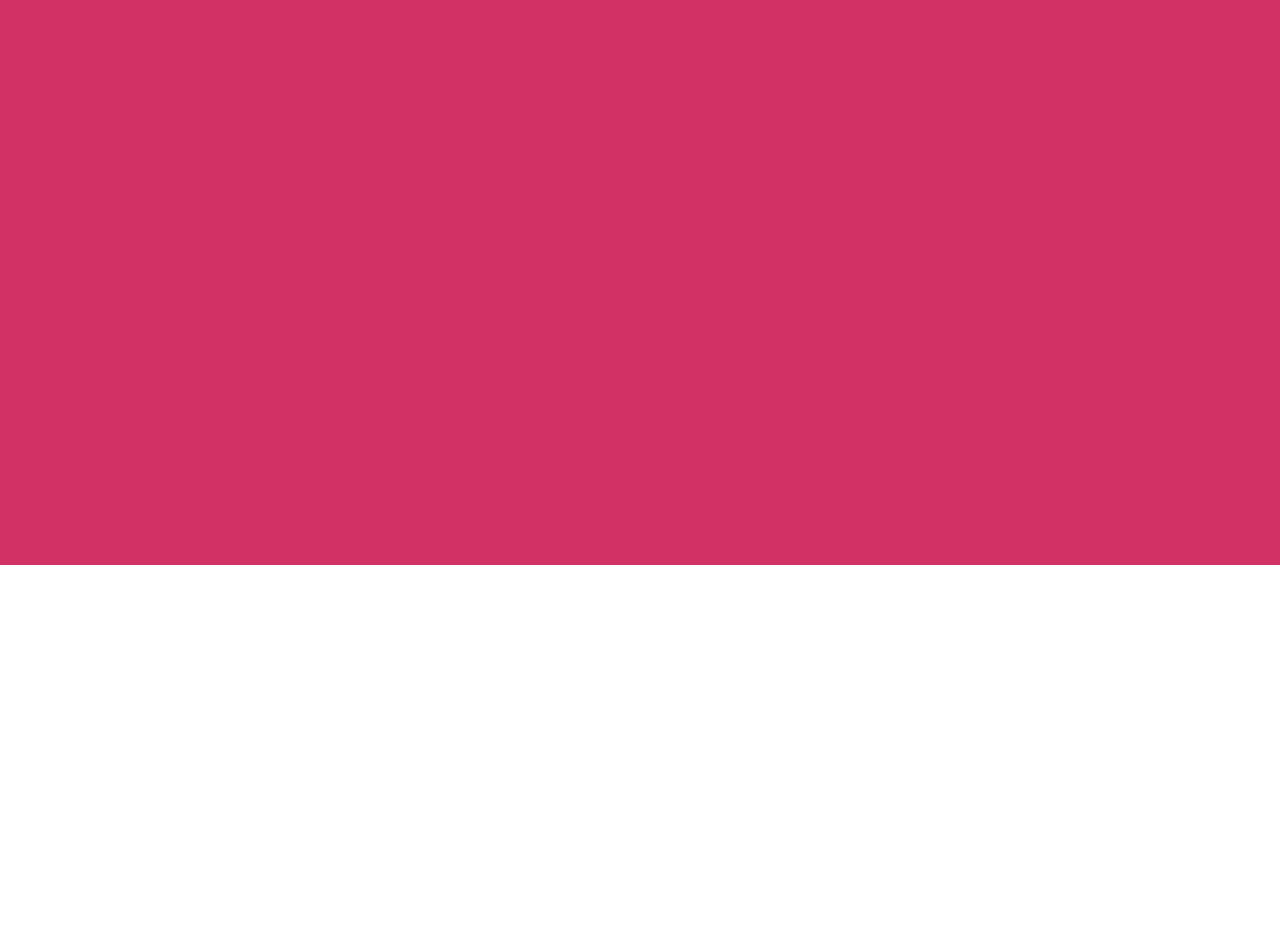
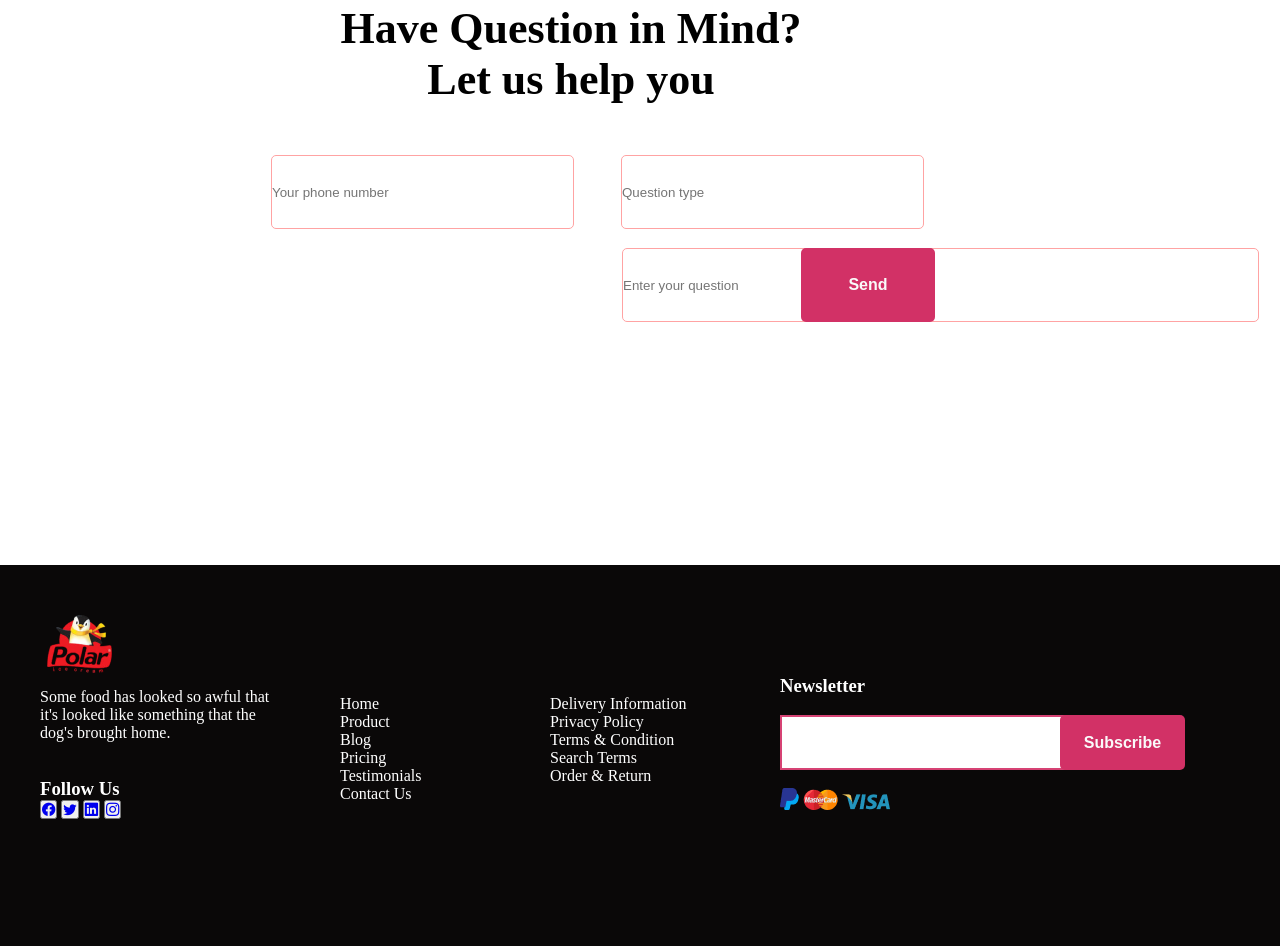
Before and after one commit to codersking2009/imtixon, a plain HTML site: page index.html in a window 1280 px wide. Shown: the part 5564-6510 px from the top of the page. Before the commit the page ends 6129 px from the top, so only its background shows below. Drawn offline with nearby package versions, Linux system fonts and the light colour scheme.

Commit message:
tugallangan

```diff
--- a/assets/css/main.css
+++ b/assets/css/main.css
@@ -8,6 +8,7 @@ body {
     display: flex;
     justify-content: center;
     align-items: center;
+    background-color: aliceblue;
 }
 
 .header_content {
@@ -190,19 +191,22 @@ background-color: aquamarine;
     padding: 20px;
 
 }
-.uch{
+
+.uch {
     width: 1600px;
     height: 600px;
     padding: 100px;
     display: flex;
     gap: 40px;
 }
-.ok1{
+
+.ok1 {
     width: 700px;
     height: 700px;
     padding: 100px;
 }
-.polo{
+
+.polo {
     font-family: Hind Madurai;
     font-size: 44px;
     font-weight: 600;
@@ -211,7 +215,8 @@ letter-spacing: 0em;
     text-align: left;
 
 }
-.po{
+
+.po {
     font-family: Roboto;
     font-size: 16px;
     font-weight: 400;
@@ -221,25 +226,28 @@ text-align: left;
     margin-bottom: 80px;
     margin-top: 20px;
 }
-.ul{
+
+.ul {
     width: 655px;
     height: 656.8px;
     position: absolute;
     margin-left: -100px;
     margin-top: -170px;
 }
-.row{
+
+.row {
     width: 1600px;
     height: 2700px;
     background-color: aliceblue;
 }
-.class{
+
+.class {
     width: 1600px;
     height: 200px;
     margin-left: 500px;
 }
 
-.ull{
+.ull {
     display: flex;
     list-style-type: none;
     gap: 200px;
@@ -249,13 +257,15 @@ margin-top: -170px;
     align-items: center;
 
 }
-.ter{
+
+.ter {
     margin-left: 180px;
     font-size: 40px;
     position: absolute;
     margin-top: 100px;
 }
-.a{
+
+.a {
     margin-top: 200px;
     margin-left: -450px;
     font-size: 24px;
@@ -264,39 +274,46 @@ margin-top: -170px;
     color: black;
 
 }
-.a:hover{
+
+.a:hover {
     color: #D23166;
     text-decoration: underline;
 }
-.h22{
-    text-decoration: line-through   ;
+
+.h22 {
+    text-decoration: line-through;
     position: absolute;
     margin-top: -32px;
     margin-left: 100px;
     color: darkgray;
 }
-.h111{
+
+.h111 {
     margin-top: -50px;
 }
-.rew{
+
+.rew {
     width: 1600px;
     height: 700px;
     display: flex;
 
 }
-.chap{
+
+.chap {
 
     margin-top: 30px;
     margin-left: 220px;
 }
-.ung{
+
+.ung {
     width: 1000px;
     height: 682px;
     padding: 100px 0;
 
     margin-left: 200px;
 }
-.web{
+
+.web {
     font-family: Roboto;
     font-size: 44px;
     font-weight: 500;
@@ -305,7 +322,8 @@ letter-spacing: 0em;
     text-align: left;
 
 }
-.web1{
+
+.web1 {
     font-family: Roboto;
     font-size: 18px;
     font-weight: 400;
@@ -315,14 +333,16 @@ text-align: left;
     margin-top: 20px;
 
 }
-.tr{
+
+.tr {
     width: 300px;
     height: 200px;
 
     padding: 40px 0;
 
 }
-.ppp{
+
+.ppp {
     font-family: Roboto;
     font-size: 22px;
     font-weight: 400;
@@ -333,7 +353,8 @@ position: absolute;
     margin-top: -30px;
     margin-left: 40px;
 }
-.i{
+
+.i {
     width: 30px;
     height: 30px;
     top: 4496px;
@@ -342,26 +363,31 @@ border-radius: 3px;
     text-align: left;
     margin-top: 10px;
 }
-.link{
+
+.link {
     text-decoration: none;
     color: white;
     font-size: 17px;
 
 }
-.bi-apple{
+
+.bi-apple {
     font-size: 22px;
     color: white;
 }
-.cl{
+
+.cl {
     display: flex;
     text-decoration: none;
     gap: 10px;
 }
-.bi-google-play{
+
+.bi-google-play {
     font-size: 22px;
     color: white;
 }
-.btn_google{
+
+.btn_google {
     width: 150px;
     height: 40px;
     background-color: black;
@@ -372,15 +398,148 @@ border: white solid 2px;
     border-radius: 4px;
 
 }
-.links{
+
+.links {
     display: flex;
 
 }
-.inputs{
+
+.inputs {
     width: 1600px;
     height: 682px;
+    background: #FFFFFF;
+    margin-top: 40px;
+    padding-top: 120px;
+    padding-left: 470px;
+
+}
+
+.uk {
+    width: 522px;
+    height: 200px;
+    text-align: center;
+    font-size: 22px;
+
+}
+
+.in1 {
+    width: 303px;
+    height: 74px;
+    border-radius: 5px;
+    border: 1px solid #FFA3A3;
+    position: absolute;
+    margin-left: -300px;
+    margin-top: 50px;
+}
+
+.in2 {
+    width: 303px;
+    height: 74px;
+    border-radius: 5px;
+    border: 1px;
+    border: 1px solid #FFA3A3;
+    position: absolute;
+    margin-left: 50px;
+    margin-top: 50px;
+
+
+}
+
+.in3 {
+    width: 637px;
+    height: 74px;
+    top: 5212px;
+    left: 482px;
+    border-radius: 5px;
+    border: 1px;
+    border: 1px solid #FFA3A3;
+    position: absolute;
+    margin-top: 600px;
+    margin-left: 140px;
+    z-index: 1;
+
+}
+
+.btn_uk {
+    width: 134px;
+    height: 74px;
+    border-radius: 5px;
+    margin-top: 116.5px;
+    position: absolute;
+    z-index: 4;
+    margin-left: 230px;
+    background-color: #D23166;
+    border: 3px solid transparent;
+    transition: .5s;
+    font-size: 16px;
+    font-weight: 700;
+    line-height: 22px;
+    letter-spacing: 0em;
+    color: #FAFAFA;
+    cursor: pointer;
+}
+
+.btn_uk:hover {
+    background-color: white;
+    border: #D23166 3px solid;
+    color: #D23166;
+}
+.oxiri{
+    width: 1600px;
+height: 381px;
+background: #0A0808;
+padding-left: 200px;
+gap: 50px;
 display: flex;
-    /* background: #FFFFFF; */
+}
+.end{
+    width: 250px;
+    height: 380px;
+    color: white;
+    padding-top: 40px;
+}
+.end1{
+    width: 160px;
+    height: 380px;
+    color: white;
+    padding-top: 130px;
+}
+.end2{
+    width: 180px;
+    height: 380px;
+    color: white;
+    padding-top: 130px;
+}
+.end3{
+    width: 352px;
+    height: 380px;
+    color: white;
+    padding-top: 110px;
+}
+.tugash{
+    width: 388px;
+    height: 55px;
+    border: 2px solid #D64374
+}
+.tugash1{
+    width: 125px;
+height: 55px;
+border-radius: 5px;
+position: absolute;
 background-color: #D23166;
-margin-top: 40px;
+border: 3px solid transparent;
+transition: .5s;
+font-size: 16px;
+font-weight: 700;
+line-height: 22px;
+letter-spacing: 0em;
+color: #FAFAFA;
+cursor: pointer;
+margin-left: 280px;
+margin-top: -55px;
 }
+.tugash1:hover {
+    background-color: white;
+    border: #D23166 3px solid;
+    color: #D23166;
+}
--- a/index.html
+++ b/index.html
@@ -137,15 +137,12 @@
 
             </div>
             <div class="uch">
-                <div class="ok1">
-                    <h1 class="polo">Brown Sugar <br> Oatmea</h1>
+                <div class="ok1"><img src="./assets/images/Ellipse 21.png" alt=""><h1 class="polo">Adele A. McNeill</h1>
+
+                    <p>AMIRICAN</p>
                     <p class="po">
-                        Together with McDonald’s, Burger King has grown to become <br> synonymous with burgers in the
-                        US.Together with McDonald’s, <br> Burger King has grown to become synonymous.</p>
-                    <h1 class="h111">$19.55</h1>
-                    <h2 class="h22">$22.55</h2>
+                        Thanks a lot for the prompt service. Really <br> appreciate. Excellence taste in Every Bite.Add <br> a joy of best Taste. Foodie Moments.</p>
 
-                    <button class="header_btn">See Details</button>
 
                 </div>
                 <div class="ok1">
@@ -186,7 +183,60 @@
             </div>
         </div>
         <div class="inputs">
+            <div class="uk">
+                <h1>Have Question in Mind? <br> Let us help you</h1>
+                <input type="text" placeholder="Your phone number" class="in1">
+                <input type="text" placeholder="Question type" class="in2">
+                <input type="text" placeholder="Enter your question" class="in3"><br>
+                <button class="btn_uk">Send</button>
+            </div><br>
 
+        </div>
+        <div class="oxiri">
+            <div class="end">
+                <img src="./assets/images/logo.png" alt="logo" class="header_logo">
+                <p>Some food has looked so awful that it's looked like something that the dog's brought home.</p>
+                <br><br>
+                <h3>Follow Us</h3>
+                <div class="icons">
+                    <button>
+                        <a href="https://facebook.com"><i class="bi bi-facebook"></i></a>
+                    </button>
+                    <button>
+                        <a href="https://twitter.com"><i class="bi bi-twitter"></i></a>
+                    </button>
+                    <button>
+                        <a href="https://linkedin.com"><i class="bi bi-linkedin"></i></a>
+                    </button>
+                    <button>
+                        <a href="https://instagram.com"><i class="bi bi-instagram"></i></a>
+                    </button>
+                </div>
+            </div>
+            <div class="end1">
+                <p>Home</p>
+                <p>Product</p>
+                <p>Blog</p>
+                <p>Pricing</p>
+                <p>Testimonials</p>
+                <p>Contact Us</p>
+            </div>
+            <div class="end2">
+                <p>Delivery Information</p>
+                <p>Privacy Policy</p>
+                <p>Terms & Condition</p>
+                <p>Search Terms</p>
+                <p>Order & Return</p>
+            </div>
+            <div class="end3">
+                <h3>Newsletter</h3><br>
+                <input type="text" class="tugash">
+                <button class="tugash1">Subscribe</button><br>
+                <img src="./assets/images/Group 118.png" alt="">
+                <img src="./assets/images/Group 117.png" alt="">
+                <img src="./assets/images/Group (1).png" alt="">
+
+            </div>
         </div>
     </div>
 
```
Also changed, not shown: assets/images/Ellipse 21.png (added), assets/images/Group (1).png (added), assets/images/Group 117.png (added), assets/images/Group 118.png (added), assets/images/images-removebg-preview 2.png (added). Lines whose indentation alone changed are shown as unchanged.
